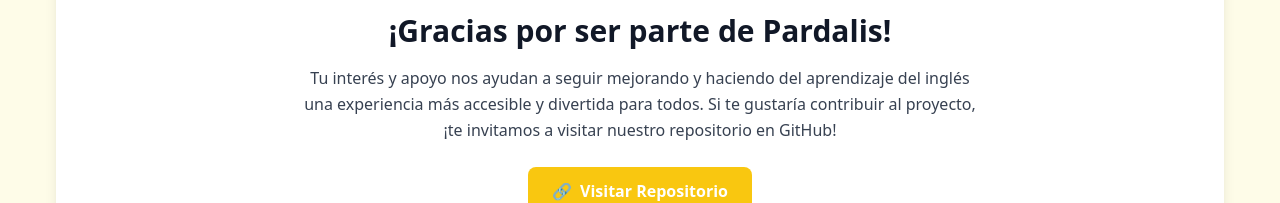
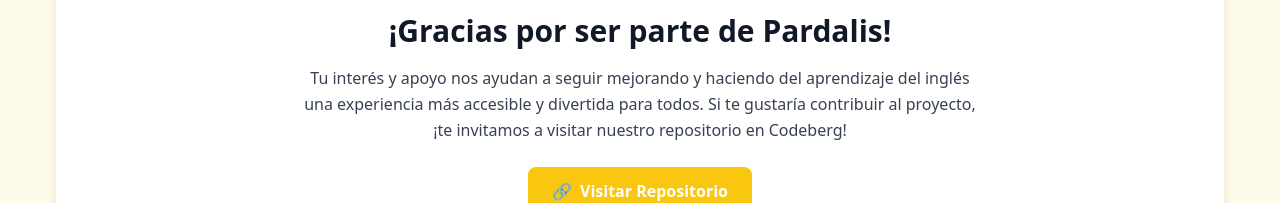
Before and after one commit to PardalisEdu/PardalisWebSite, a SvelteKit app: page /about in a window 1280 px wide. Shown: the part 1491-1694 px from the top of the page. Built offline with nearby package versions, Linux system fonts and the light colour scheme.

Commit message:
[Fix] Se corrigió un erro de dedo... Codeberg

```diff
--- a/src/routes/about/+page.svelte
+++ b/src/routes/about/+page.svelte
@@ -94,7 +94,7 @@
             <p class="text-gray-700 max-w-2xl mx-auto leading-relaxed">
                 Tu interés y apoyo nos ayudan a seguir mejorando y haciendo del aprendizaje del inglés
                 una experiencia más accesible y divertida para todos. Si te gustaría contribuir al proyecto,
-                ¡te invitamos a visitar nuestro repositorio en GitHub!
+                ¡te invitamos a visitar nuestro repositorio en Codeberg!
             </p>
             <div class="mt-6">
                 <a
```
